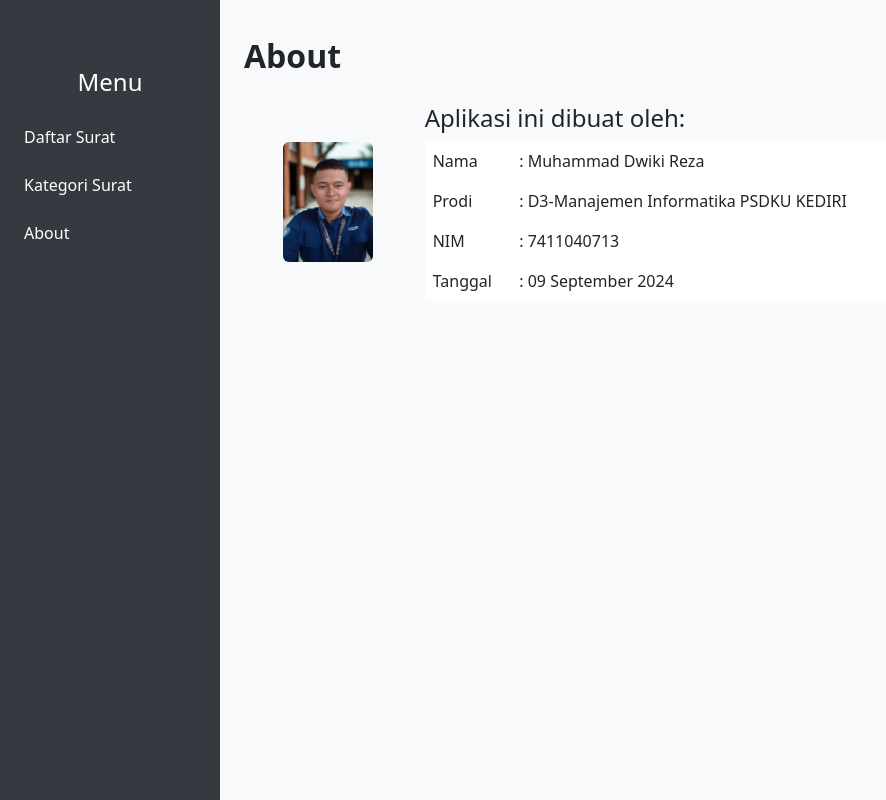
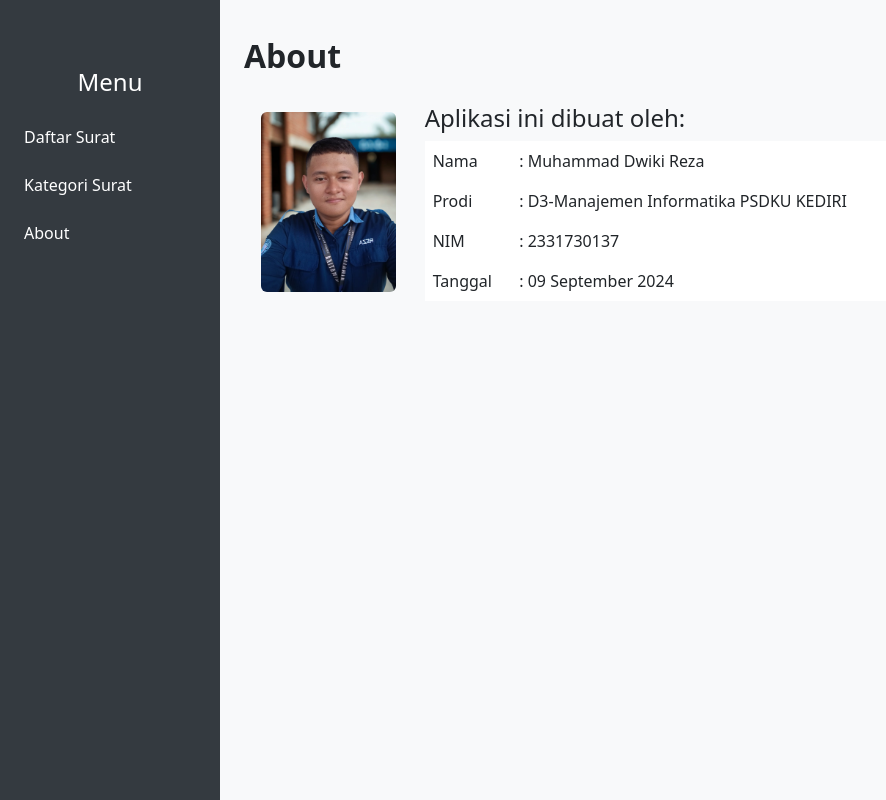
Before and after one commit to dwirez99/DriveSurat, a Django app: page /About/ in a window 1280 px wide. Shown: the whole page, without its empty margins (0-886 px from the left). Run offline with Django 5.2, Linux system fonts and the light colour scheme.

Commit message:
feat: about pages

```diff
--- a/templates/about.html
+++ b/templates/about.html
@@ -5,7 +5,7 @@
 <div class="container">
 	<div class="row align-items-center mt-4">
 		<div class="col-md-2 col-4 text-center">
-			<img src="../media/foto/saya.png" alt="Foto Profil" class="img-fluid rounded" style="max-width:120px; max-height:120px; object-fit:cover;">
+			<img src="../media/foto/saya.png" alt="Foto Profil" class="img-fluid rounded" style="max-width:180px; max-height:180px; object-fit:cover;">
 		</div>
 		<div class="col-md-6 col-8">
 			<h4>Aplikasi ini dibuat oleh:</h4>
@@ -17,7 +17,7 @@
 					<td>Prodi</td><td>: D3-Manajemen Informatika PSDKU KEDIRI</td>
 				</tr>
 				<tr>
-					<td>NIM</td><td>: 7411040713</td>
+					<td>NIM</td><td>: 2331730137</td>
 				</tr>
 				<tr>
 					<td>Tanggal</td><td>: 09 September 2024</td>
```
